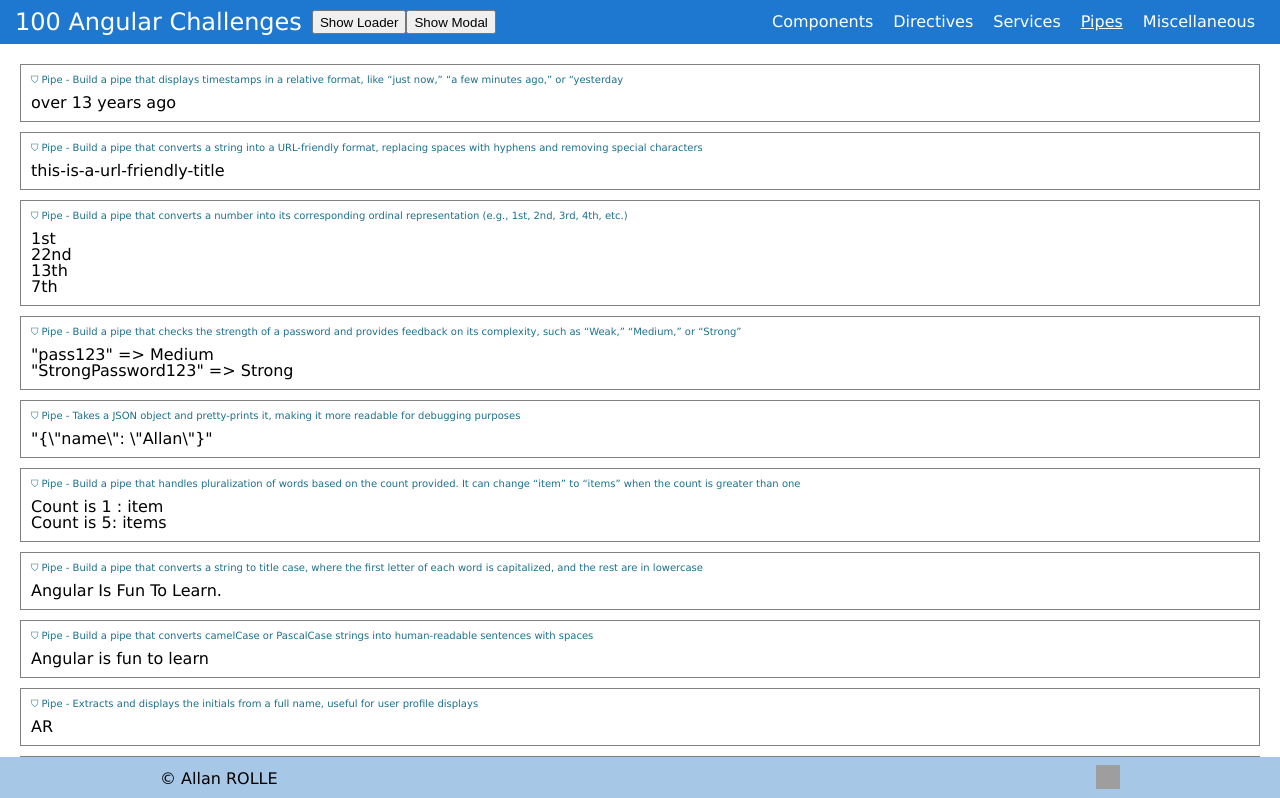
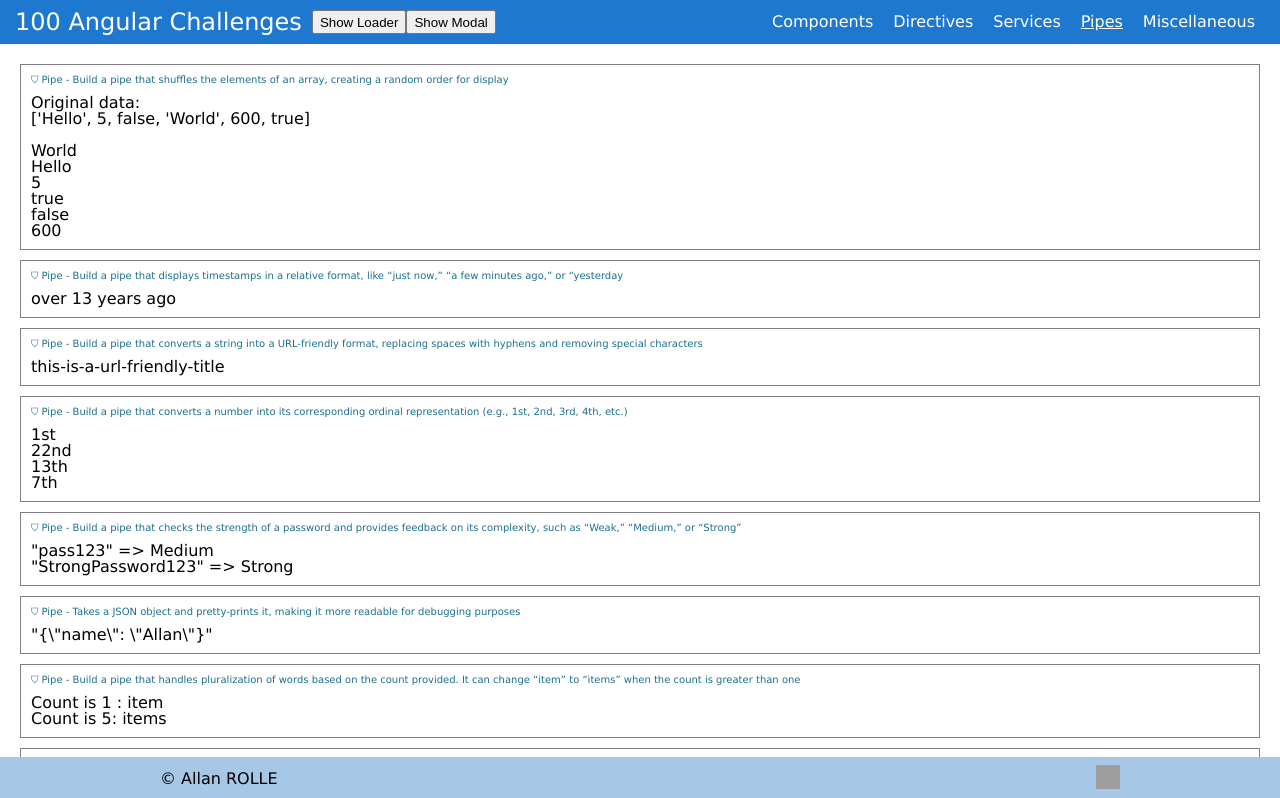
Before and after one commit to Portfolio-Allan-Rolle/100AngularChallenges, an Angular app: page /pipes in a window 1280 px wide. Shown: the top 798 px of the page. Built offline with nearby package versions, Linux system fonts and the light colour scheme; grey boxes are pictures that could not be loaded.

Commit message:
array suffle pipe complete

```diff
--- /dev/null
+++ b/src/app/pipes/array-suffle.pipe.ts
@@ -0,0 +1,25 @@
+import { Pipe, PipeTransform } from '@angular/core';
+
+@Pipe({ name: 'arrayShuffle' })
+export class ArrayShufflePipe implements PipeTransform {
+  transform(array: any[]): any[] {
+    if (!array){
+      throw new Error('A value must be provided !')
+    }
+
+    let currentIndex = array.length,
+      randomIndex,
+      temporaryValue;
+
+    while (currentIndex !== 0) {
+      randomIndex = Math.floor(Math.random() * currentIndex);
+      currentIndex--;
+
+      temporaryValue = array[currentIndex];
+      array[currentIndex] = array[randomIndex];
+      array[randomIndex] = temporaryValue;
+    }
+
+    return array;
+  }
+}
--- a/src/app/routes/pipes-documentation/pipes-documentation.component.html
+++ b/src/app/routes/pipes-documentation/pipes-documentation.component.html
@@ -1,3 +1,16 @@
+<app-container
+  [title]="
+    'Pipe - Build a pipe that shuffles the elements of an array, creating a random order for display'
+  "
+>
+  Original data:
+  <pre>['Hello', 5, false, 'World', 600, true]</pre>
+  <br />
+  <ul>
+    <li *ngFor="let item of itemsArraySuffleData | arrayShuffle">{{ item }}</li>
+  </ul>
+</app-container>
+
 <app-container
   [title]="
     'Pipe - Build a pipe that displays timestamps in a relative format, like “just now,” “a few minutes ago,” or “yesterday'
--- a/src/app/routes/pipes-documentation/pipes-documentation.component.ts
+++ b/src/app/routes/pipes-documentation/pipes-documentation.component.ts
@@ -26,10 +26,12 @@ import { PasswordStrengthPipe } from '../../pipes/password-strength.pipe';
 import { OrdinalNumberPipe } from '../../pipes/ordinal-number.pipe';
 import { URLifyPipe } from '../../pipes/url-ify.pipe';
 import { RelativeTimePipe } from '../../pipes/relative-time.pipe';
+import { ArrayShufflePipe } from '../../pipes/array-suffle.pipe';
 
 @Component({
   selector: 'app-pipes-documentation',
   imports: [
+    ArrayShufflePipe,
     RelativeTimePipe,
     URLifyPipe,
     OrdinalNumberPipe,
@@ -135,4 +137,5 @@ export class PipesDocumentationComponent {
   currencyConverterData = 95;
   phoneNumberFormatterData = '5555555555';
   fileSizeConverterData = 1024;
+  itemsArraySuffleData = ['Hello', 5, false, 'World', 600, true];
 }
```
Also changed, not shown: 2 other files (tests, documents, lock files or other folders).
